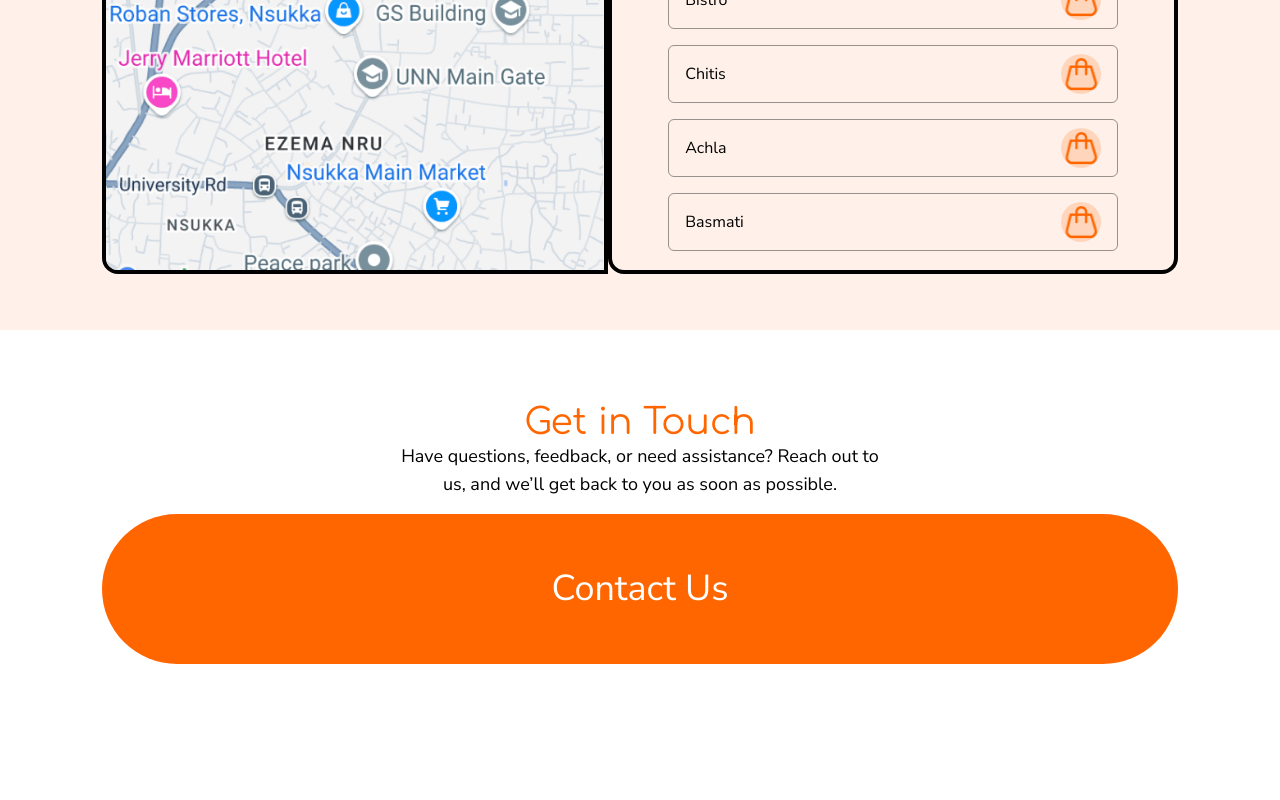
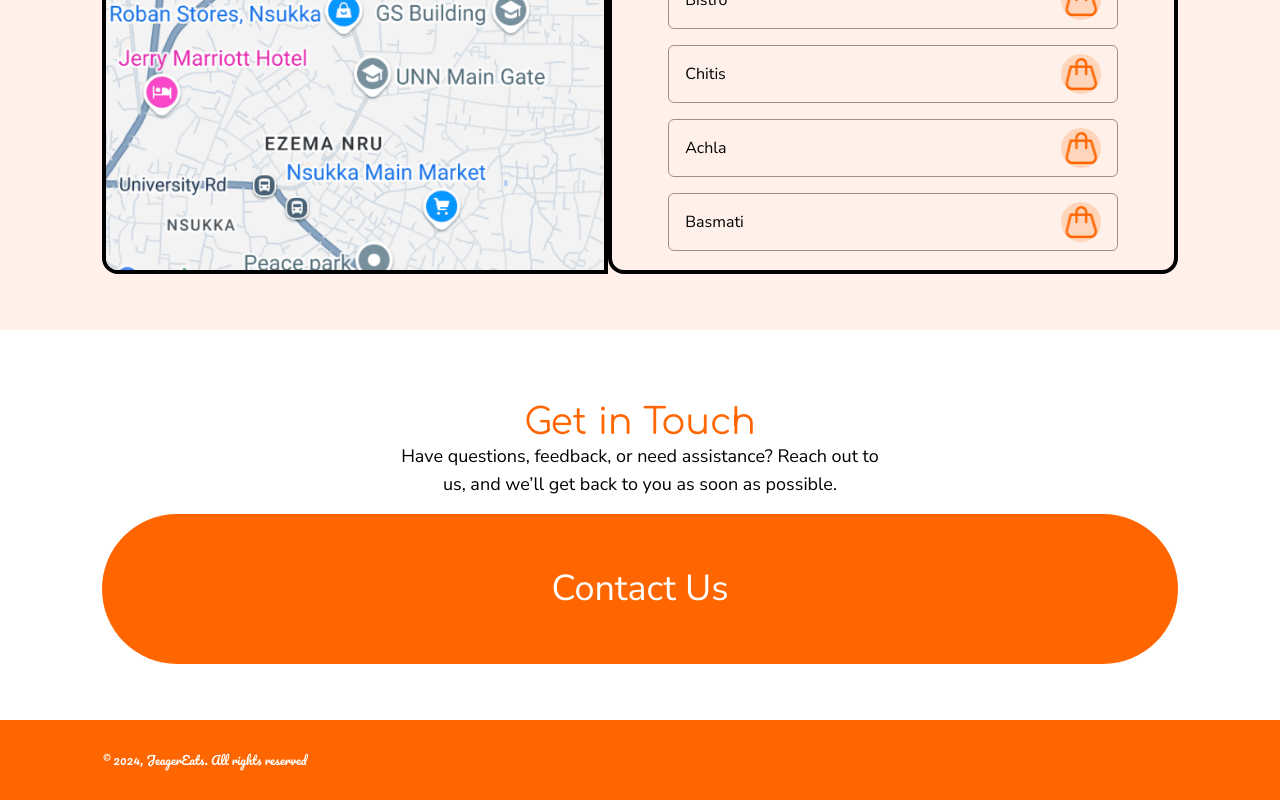
Before and after one commit to JerryJeager/JeagerEats, a Next.js app in the folder frontend/: page / in a window 1280 px wide. Shown: the part 1543-2343 px from the top of the page. Before the commit the page ends 2263 px from the top, so only its background shows below. Built offline with nearby package versions, Linux system fonts and the light colour scheme.

Commit message:
add footer

```diff
--- a/frontend/src/app/page.tsx
+++ b/frontend/src/app/page.tsx
@@ -3,6 +3,7 @@ import Contact from "@/components/home/Contact";
 import Hero from "@/components/home/Hero";
 import Join from "@/components/home/Join";
 import Restaurants from "@/components/home/Restaurants";
+import Footer from "../components/home/Footer";
 
 export default function Home() {
   return (
@@ -12,6 +13,7 @@ export default function Home() {
       <Join />
       <Restaurants />
       <Contact />
+      <Footer />
     </div>
   );
 }
--- a/frontend/src/components/home/Footer.tsx
+++ b/frontend/src/components/home/Footer.tsx
@@ -1,7 +1,10 @@
+import { pacifico } from "./Hero"
 
 const Footer = () => {
   return (
-    <div>Footer</div>
+    <footer className="bg-primary py-8 px-[5%] lg:px-[8%]">
+      <h2 className={`${pacifico.className} text-xs font-semibold text-white`}>&copy; 2024, JeagerEats. All rights reserved</h2>
+    </footer>
   )
 }
 
--- a/frontend/src/components/home/Hero.tsx
+++ b/frontend/src/components/home/Hero.tsx
@@ -4,7 +4,7 @@ import spag from "../../../public/assets/spag.png";
 import bikeman from "../../../public/assets/bikeman.png";
 import Image from "next/image";
 
-const pacifico = Pacifico({
+export const pacifico = Pacifico({
   subsets: ["latin"],
   display: "swap",
   weight: ["400"],
```
